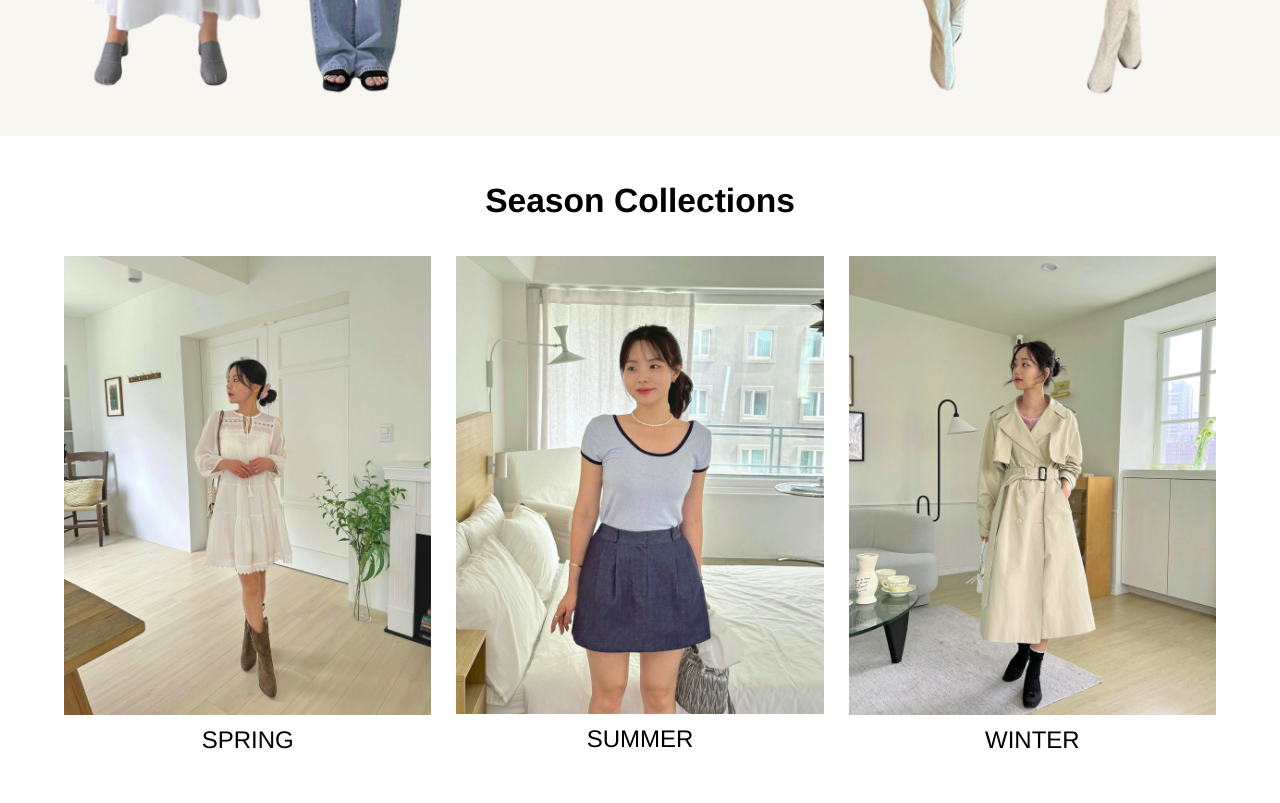
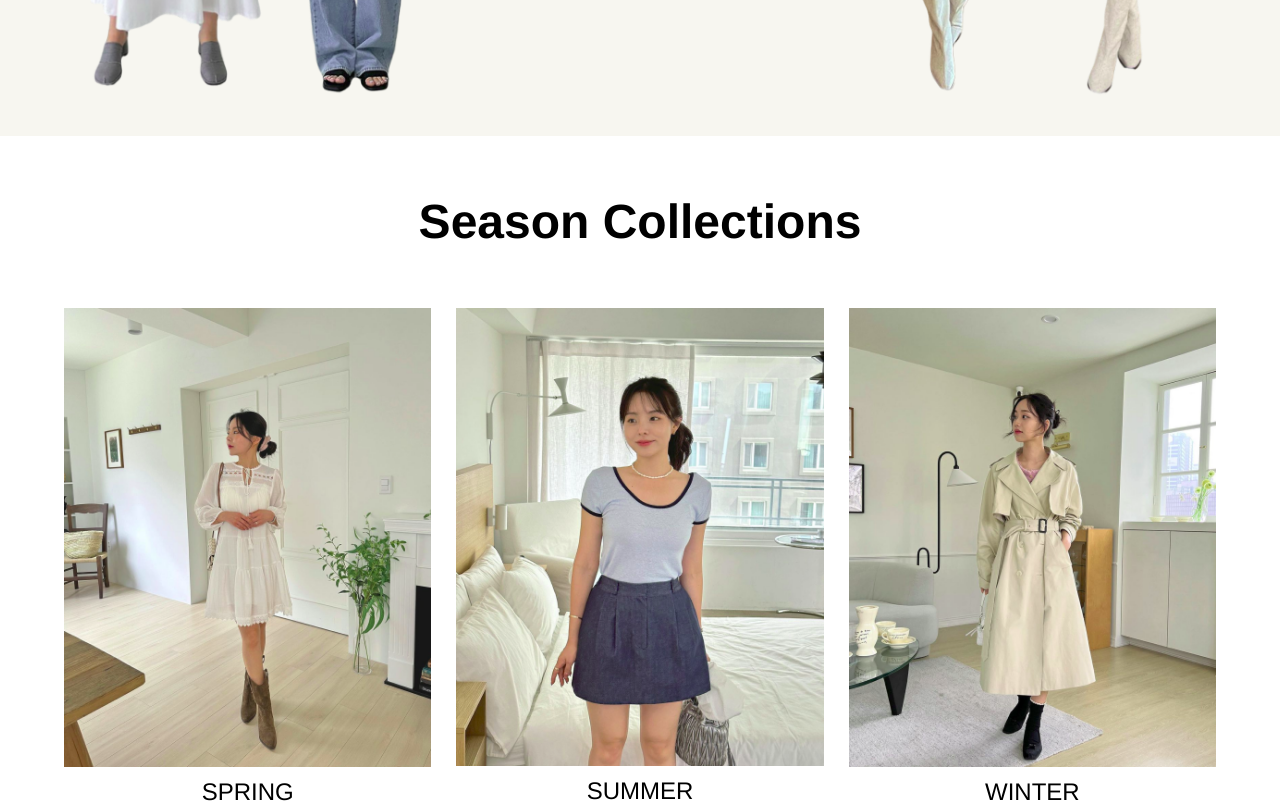
Before and after one commit to Hizmy-M/React-Projects, a React (Vite) app in the folder mejiwoo-web/: page / in a window 1280 px wide. Shown: the part 540-1343 px from the top of the page. Built offline with nearby package versions, Linux system fonts and the light colour scheme.

Commit message:
best seller subheading revamp

```diff
--- a/mejiwoo-web/src/index.css
+++ b/mejiwoo-web/src/index.css
@@ -122,11 +122,10 @@ main {
 }
 
 .product__container {
-  padding-top: 40px;
-  padding-bottom: 30px;
+  padding-top: 50px;
   display: flex;
   flex-direction: column;
-  gap: 30px;
+  gap: 50px;
   align-items: center;
 }
 
@@ -137,7 +136,7 @@ main {
 }
 
 .product__heading h1 {
-  font-size: 2.1rem;
+  font-size: 3rem;
 }
 
 .product__image_card {
```
